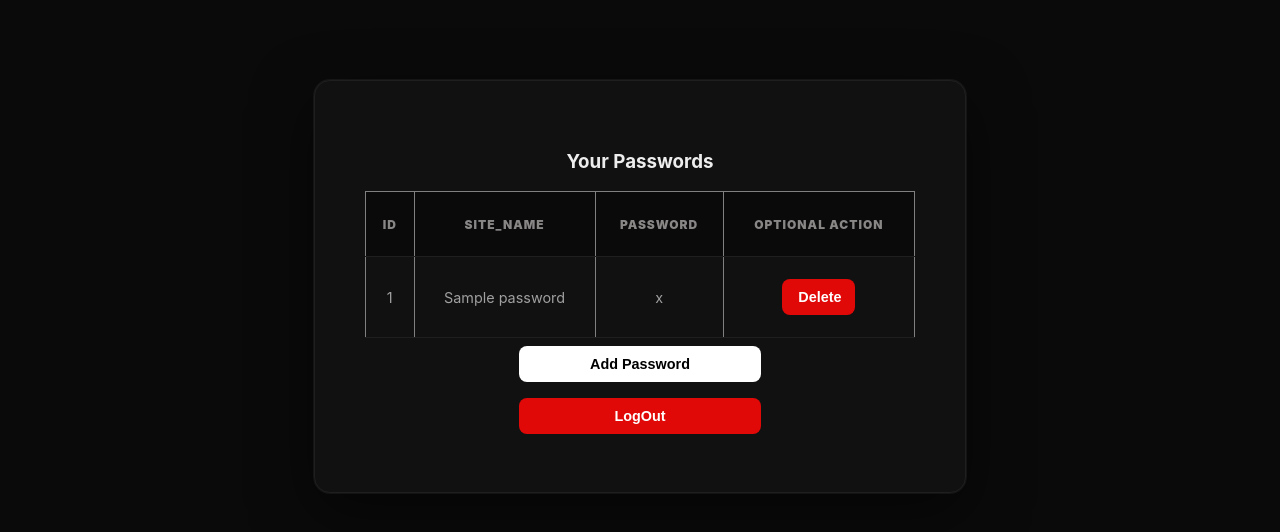
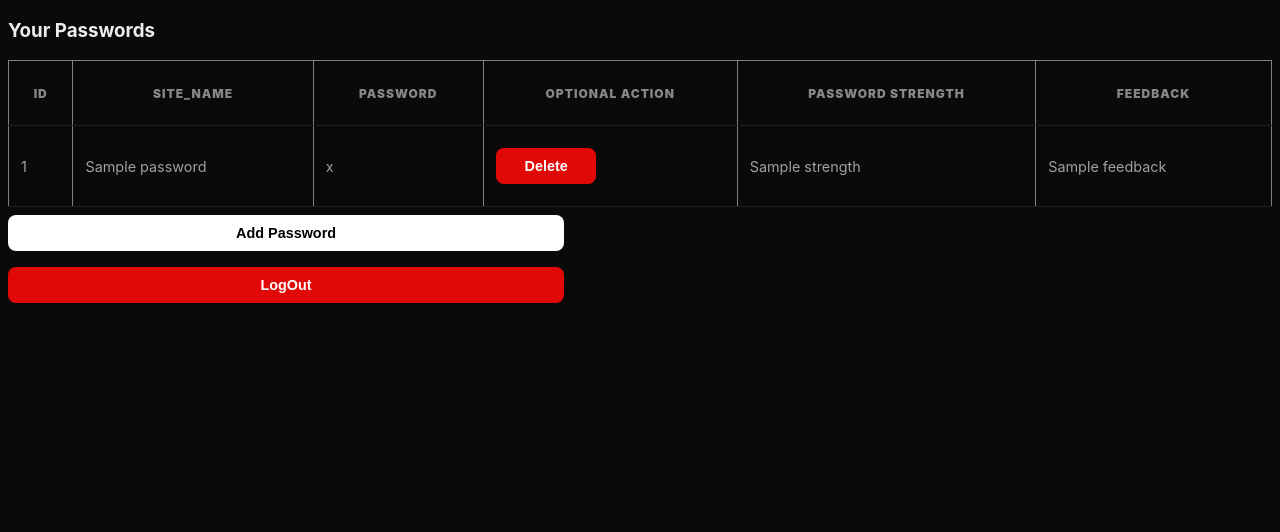
Before and after one commit to YazidNajimHassane/secure-vault, a Python web app: template templates/dashboard.html in a window 1280 px wide. Shown: the top 532 px of the page. Run offline with Jinja, Linux system fonts and the light colour scheme; the template is opened without the code that fills it: most values are stand-ins (such as "Sample title", 1, 10 or a date in 2020).

Commit message:
display password strength and feedback in dashboard table

```diff
--- a/templates/dashboard.html
+++ b/templates/dashboard.html
@@ -1,6 +1,6 @@
 {% extends "base.html"%}
 {%block body%}
-<div class="container">
+<div class="passwordContainer">
     {% if passwords | length  < 1 %}
         <h1>There are no passwords saved </h1>
     {%else%}
@@ -11,6 +11,8 @@
                 <th>Site_name</th>
                 <th>Password</th>
                 <th>Optional action</th>
+                <th>Password Strength</th>
+                <th>Feedback</th>
             </tr>
             {%for p in passwords %}
                 <tr>
@@ -22,6 +24,8 @@
                             <button type="submit" class="btn btn_delete">Delete</button>
                         </form>
                     </td>
+                    <td>{{p.Strength}}</td>
+                    <td>{{p.Feedback}}</td>
                 </tr>
             {%endfor%}
         </table>
```
